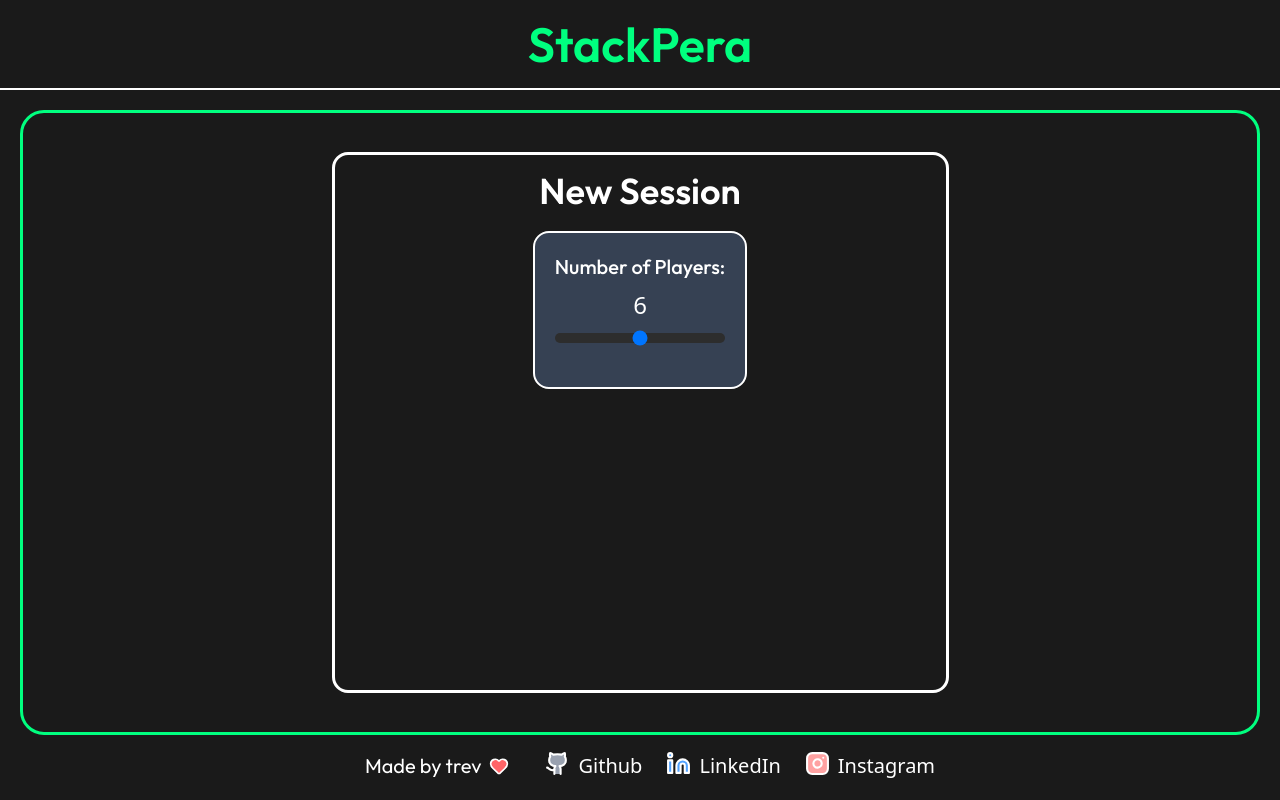
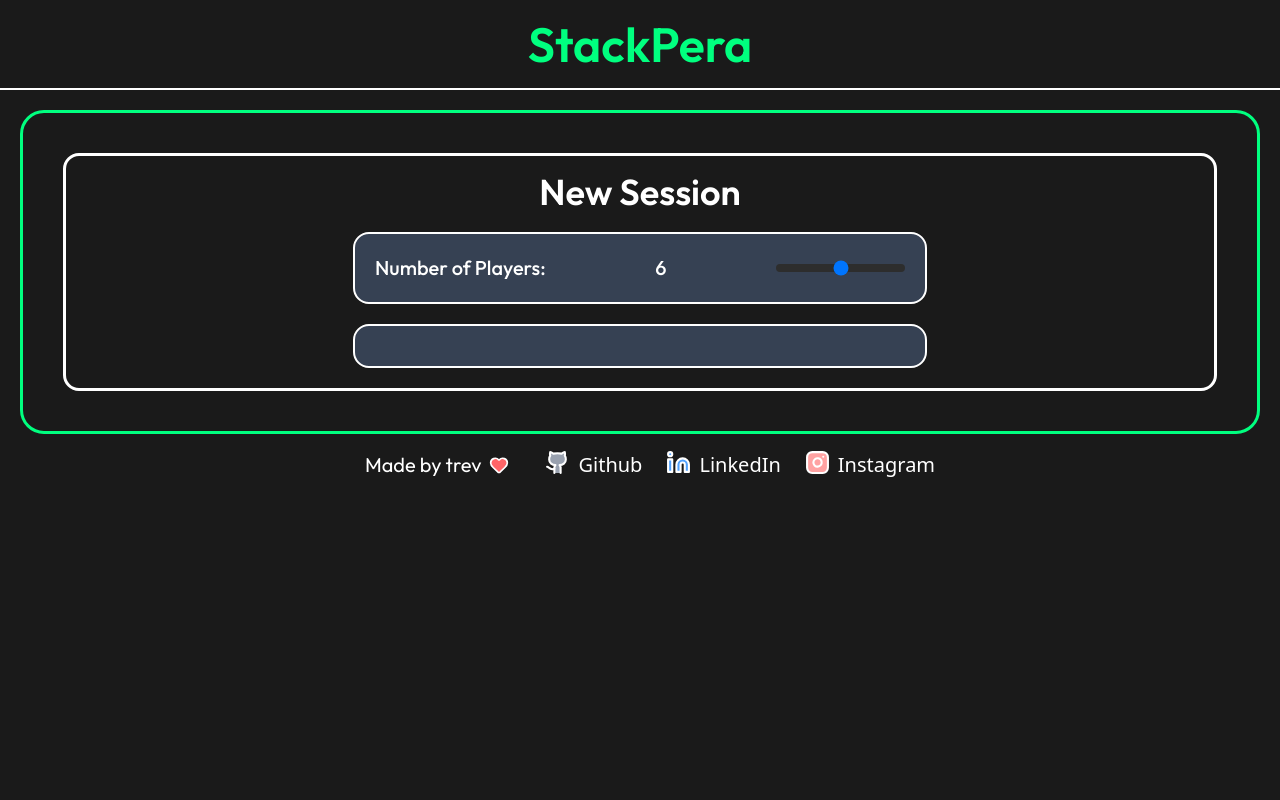
Before and after one commit to tgriarte26/StackPera, a Next.js app in the folder stack-pera/: page / in a window 1280 px wide. Built offline with nearby package versions, Linux system fonts and the light colour scheme.

Commit message:
changing number of players setting

```diff
--- a/stack-pera/src/app/Settings.tsx
+++ b/stack-pera/src/app/Settings.tsx
@@ -14,47 +14,22 @@ const bodyFont = Outfit({
 });
 
 export default function Settings() {
-  const [playerCount, setPlayerCount] = useState(6);
-  const [players, setPlayers] = useState<{ id: number; chips: number }[]>([]);
-  const createPlayers = (count: number) => {
-    const newPlayers = Array.from({ length: count }, (_, index) => ({
-      id: index + 1,
-      chips: 1000,
-    }));
+  const [count, setCount] = useState(6);
 
-    setPlayers(newPlayers);
-  };
   return (
-    <div className="flex flex-col border-3 border-white w-1/2 h-7/8 rounded-2xl items-center">
+    <div className="flex flex-1 flex-col border-3 border-white h-7/8 rounded-2xl items-center m-10">
       <h1
         className={`${headingFont.className} flex text-white mt-4 text-4xl select-none`}
       >
         New Session
       </h1>
-      <div className="bg-gray-700 text-center p-5 mt-5 rounded-2xl border-white border-2 select-none">
-        <h2
-          className={`${bodyFont.className} flex text-xl text-white select-none`}
-        >
-          Number of Players:
-        </h2>
-        <SliderPlayers
-          onChange={(count) => {
-            setPlayerCount(count);
-            createPlayers(count);
-          }}
-        />
-        <div className="mt-6">
-          {players.map((player) => (
-            <div
-              key={player.id}
-              className="flex justify-between text-white"
-            >
-              <span>Player {player.id}</span>
-              <span>{player.chips} chips</span>
-            </div>
-          ))}
-        </div>
+      <div className="bg-gray-700 text-center p-5 mt-5 rounded-2xl border-white border-2 select-none w-1/2">
+        <SliderPlayers onChange={setCount}/>
       </div>
+      <div className="bg-gray-700 text-center p-5 mt-5 rounded-2xl border-white border-2 select-none w-1/2">
+
+      </div>
+      <div className="mb-5"/>
     </div>
   );
 }
--- a/stack-pera/src/app/components/SliderPlayers.tsx
+++ b/stack-pera/src/app/components/SliderPlayers.tsx
@@ -1,5 +1,16 @@
 'use client';
 import React, { useState } from 'react';
+import { Outfit } from "next/font/google";
+
+const headingFont = Outfit({
+  subsets: ["latin"],
+  weight: ["600"],
+});
+
+const bodyFont = Outfit({
+  subsets: ["latin"],
+  weight: ["500"],
+});
 
 const MIN = 2;
 const MAX = 10;
@@ -18,17 +29,19 @@ const SliderPlayers = ({onChange} : SliderProps) => {
   }
 
   return (
-    <div className="gap-3 flex flex-col">
-      <h2 className="text-center text-white text-2xl mt-2">{value}</h2>
+    <div className="items-center">
+      <div>
+        <h2 className={`${bodyFont.className} inline text-xl text-white select-none float-left`}>Number of Players:</h2>
+        <h2 className={`${bodyFont.className} inline text-xl text-white select-none`}>{value}</h2>
           <input
             type="range"
             min={MIN}
             max={MAX}
             value={value}
-        step={1}
             onChange={changeWidth}
-        className="player-slider cursor-pointer"
+            className={`${bodyFont.className} inline mt-2.5 float-right player-slider`}
           />
+      </div>
     </div>
   )
 }
--- a/stack-pera/src/app/globals.css
+++ b/stack-pera/src/app/globals.css
@@ -26,9 +26,7 @@ body {
 
 .player-slider {
   -webkit-appearance: none;
-  width: 100%;
-  height: 10px;
-  border-radius: 9999px;
   background: #2d2d2d;
-
+  height: 8px;
+  border-radius: 4px;
 }
--- a/stack-pera/src/app/page.tsx
+++ b/stack-pera/src/app/page.tsx
@@ -15,7 +15,7 @@ const bodyFont = Outfit({
 
 export default function Page() {
   return (
-    <div className="flex flex-col md:overflow-hidden md:h-screen bg-[#1a1a1a]">
+    <div className="min-h-screen flex flex-col bg-[#1a1a1a]">
       <Header />
       <div className="flex flex-col flex-1 items-center bg-[#1a1a1a] p-5">
         <div className="flex border-3 rounded-3xl border-[#00ff7f] w-full h-full items-center justify-center mb-2">
```
Lines whose indentation alone changed are shown as unchanged.
